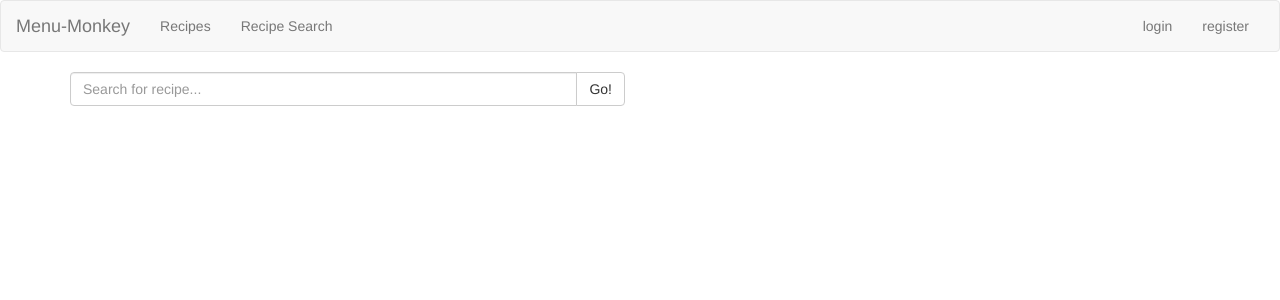
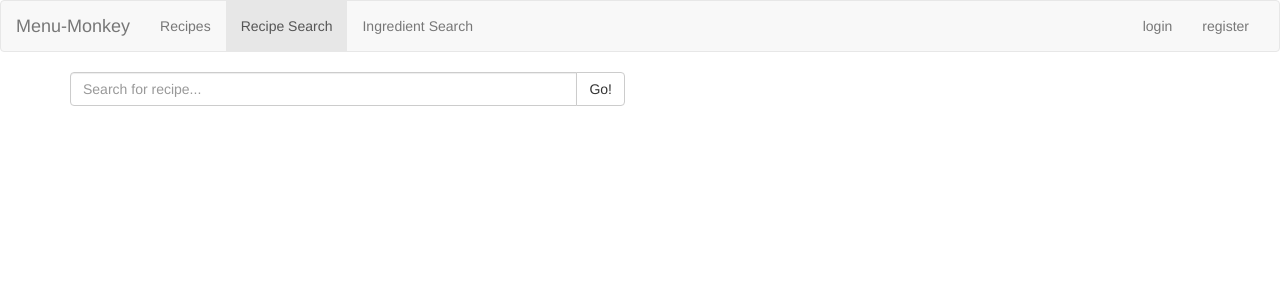
Before and after one commit to benawad/django_menu_monkey, a Django app: page /recipes/search/recipe/ in a window 1280 px wide. Shown: the top 300 px of the page. Run offline with Django 3.2, Linux system fonts and the light colour scheme; data that the repository does not hold is empty; some libraries are stand-ins or nearby versions.

Commit message:
Add ingredient search

```diff
--- a/recipes/urls.py
+++ b/recipes/urls.py
@@ -8,4 +8,5 @@ urlpatterns = [
     url(r'^delete/(?P<recipe_id>[0-9]+)/$', views.delete_view, name='delete'),
     url(r'^show/(?P<recipe_id>[0-9]+)/$', views.show_view, name='show'),
     url(r'^search/recipe/$', views.search_recipe_view, name='search_recipe'),
+    url(r'^search/ingredient/$', views.search_ingredient_view, name='search_ingredient'),
 ]
--- a/recipes/views.py
+++ b/recipes/views.py
@@ -7,6 +7,7 @@ from django.views.decorators.csrf import csrf_exempt
 
 from .models import Recipe, Ingredient
 from .forms import RecipeForm
+import json
 
 
 def index(request):
@@ -17,6 +18,20 @@ def search_recipe_view(request):
     if request.method == 'GET':
         query = request.GET.get('q', '')
         return render(request, 'recipes/search_recipe.html', {'recipes': Recipe.objects.filter(title__icontains=query)})
+
+
+def search_ingredient_view(request):
+    if request.method == 'GET':
+        query = request.GET.get('q', '[]')
+        query = json.loads(query)
+        if len(query) > 0:
+            recipes = []
+            for ing in query:
+                i = Ingredient.objects.get(name=ing)
+                recipes.extend(i.recipes.all())
+        else:
+            recipes = Recipe.objects.all()
+        return render(request, 'recipes/search_ingredient.html', {'recipes': recipes, 'ingredients': Ingredient.objects.values('name').distinct()})
 
 
 @login_required
--- a/templates/base/base.html
+++ b/templates/base/base.html
@@ -10,6 +10,12 @@
     <!-- Latest compiled and minified CSS -->
     <link rel="stylesheet" href="https://maxcdn.bootstrapcdn.com/bootstrap/3.3.7/css/bootstrap.min.css" integrity="sha384-BVYiiSIFeK1dGmJRAkycuHAHRg32OmUcww7on3RYdg4Va+PmSTsz/K68vbdEjh4u" crossorigin="anonymous">
 
+    <!-- jQuery (necessary for Bootstrap's JavaScript plugins) -->
+    <script src="https://ajax.googleapis.com/ajax/libs/jquery/3.1.0/jquery.min.js"></script>
+    <script src="https://maxcdn.bootstrapcdn.com/bootstrap/3.3.7/js/bootstrap.min.js" integrity="sha384-Tc5IQib027qvyjSMfHjOMaLkfuWVxZxUPnCJA7l2mCWNIpG9mGCD8wGNIcPD7Txa" crossorigin="anonymous"></script>
+    <link href="https://cdnjs.cloudflare.com/ajax/libs/select2/4.0.3/css/select2.min.css" rel="stylesheet" />
+    <script src="https://cdnjs.cloudflare.com/ajax/libs/select2/4.0.3/js/select2.min.js"></script>
+
     {% include 'base/navbar.html' %}
 
   </head>
@@ -18,8 +24,5 @@
           {% block content %}{% endblock %}
       </div>
 
-    <!-- jQuery (necessary for Bootstrap's JavaScript plugins) -->
-    <script src="https://ajax.googleapis.com/ajax/libs/jquery/3.1.0/jquery.min.js"></script>
-    <script src="https://maxcdn.bootstrapcdn.com/bootstrap/3.3.7/js/bootstrap.min.js" integrity="sha384-Tc5IQib027qvyjSMfHjOMaLkfuWVxZxUPnCJA7l2mCWNIpG9mGCD8wGNIcPD7Txa" crossorigin="anonymous"></script>
   </body>
 </html>
--- a/templates/base/navbar.html
+++ b/templates/base/navbar.html
@@ -17,8 +17,11 @@
           <li class="{% if request.path == '/recipes/' %}active{% endif %}">
               <a href="{% url 'index' %}">Recipes</a>
           </li>
-          <li class="{% if '/recipes/search/recipes/' in request.path %}active{% endif %}">
+          <li class="{% if '/recipes/search/recipe/' in request.path %}active{% endif %}">
               <a href="{% url 'search_recipe' %}">Recipe Search</a>
+          </li>
+          <li class="{% if '/recipes/search/ingredient/' in request.path %}active{% endif %}">
+              <a href="{% url 'search_ingredient' %}">Ingredient Search</a>
           </li>
             {% if request.user.is_authenticated %}
               <li class="{% if request.path == '/groceries/list/' %}active{% endif %}">
```
Also changed, not shown: templates/recipes/search_ingredient.html (added, +25 -0 lines).
